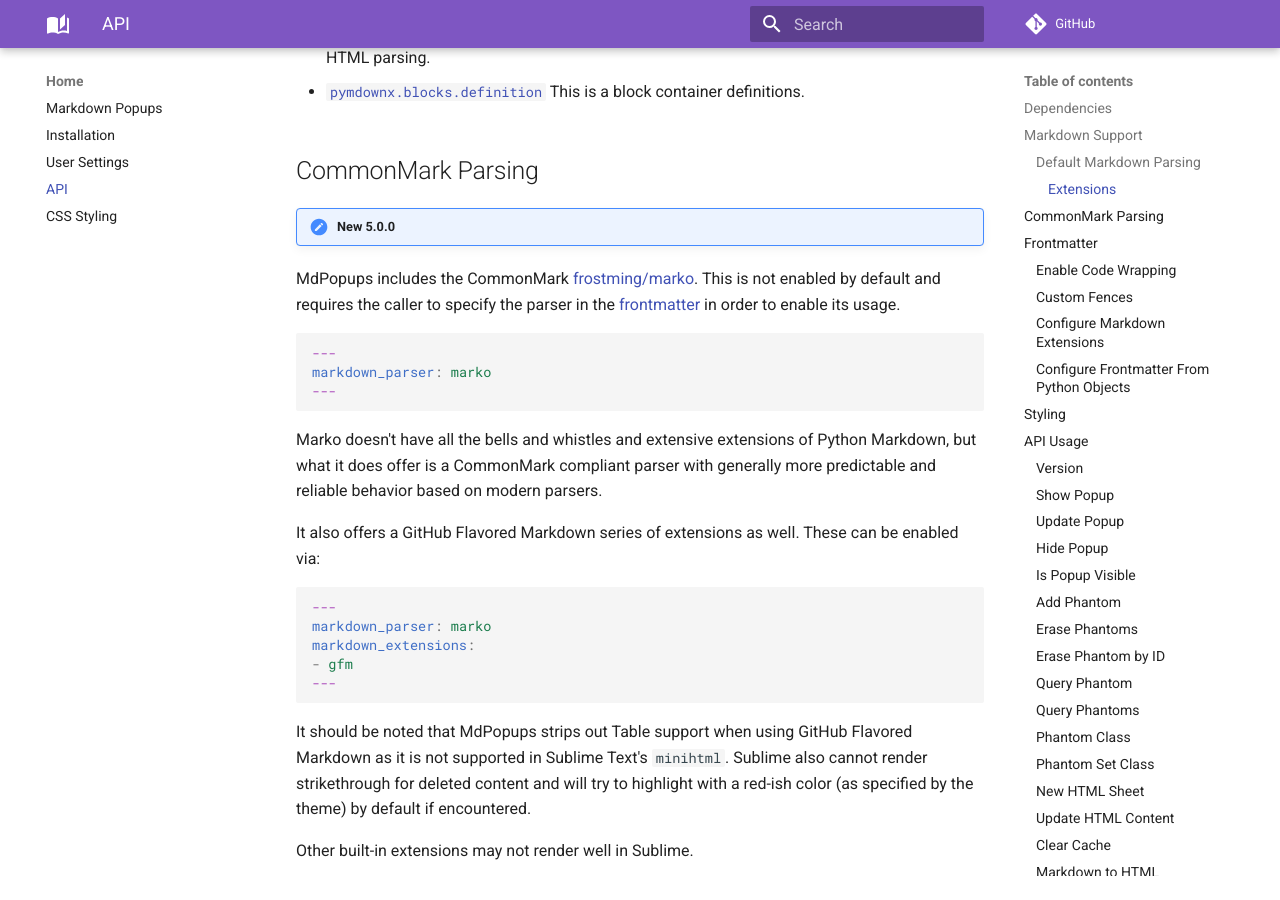
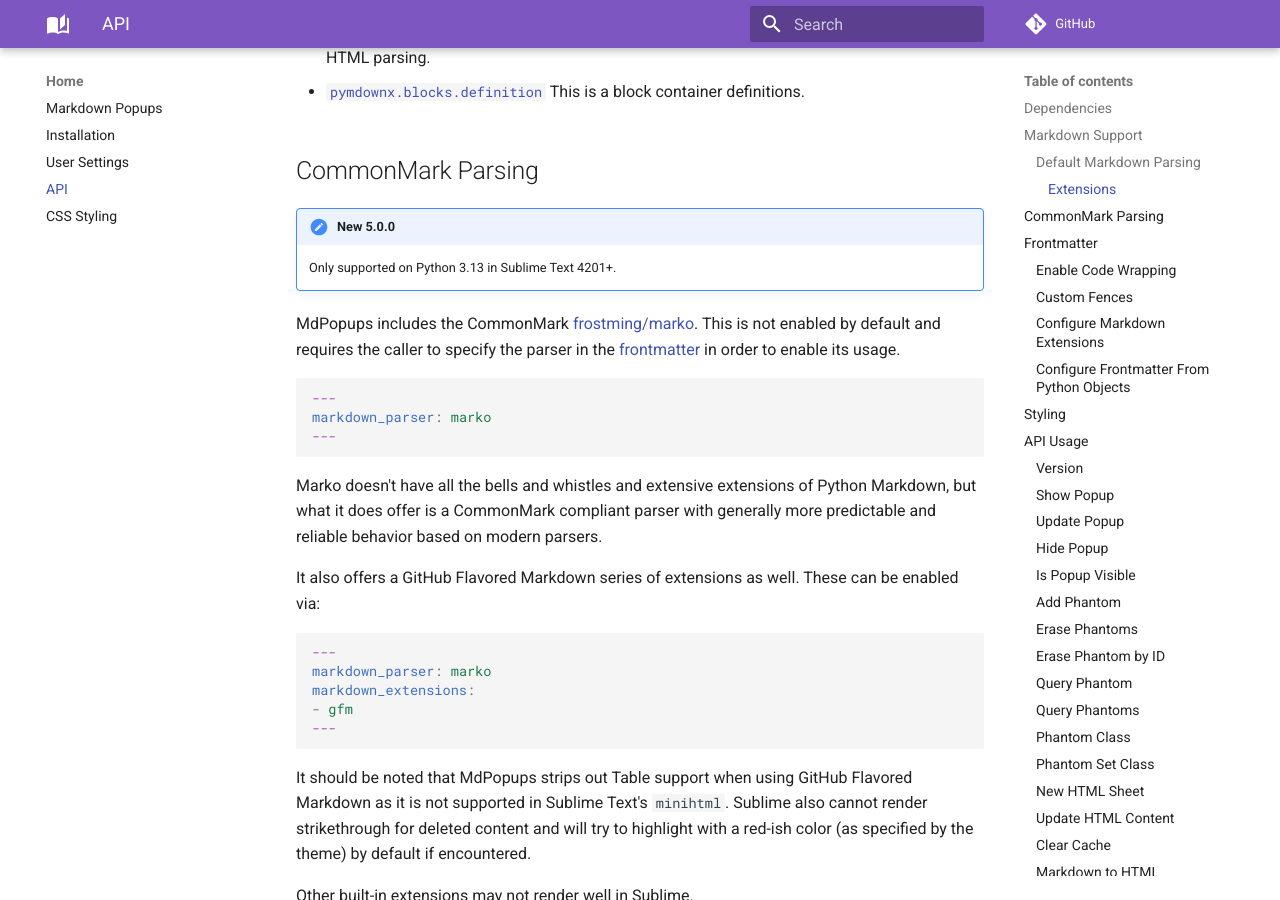
Before and after one commit to facelessuser/sublime-markdown-popups, an MkDocs documentation site: the page built from docs/src/markdown/api.md, in a window 1280 px wide and 900 px high, scrolled down 3265 px. Built offline with MkDocs 1.6.1 and Material for MkDocs 9.7.7, drawn with Linux system fonts in a browser that asks for light colours; comment, search, counter and statistics services are not loaded; some of the changed lines change nothing that is shown.

Commit message:
Fix doc link and add note

```diff
--- a/docs/src/markdown/api.md
+++ b/docs/src/markdown/api.md
@@ -42,7 +42,7 @@
 and extend the Markdown environment.
 
 /// tip | CommonMark Support
-If CommonMark support is desired, see how to configure the optional [CommonMark parser](#commonmark-parser)
+If CommonMark support is desired, see how to configure the optional [CommonMark parser](#commonmark-parsing)
 @frostming/marko. It doesn't have the same various extensions, but will provide a more modern, basic parsing of Markdown
 and provides a GitHub Flavored Markdown mode as well.
 ///
@@ -137,6 +137,7 @@
 ## CommonMark Parsing
 
 /// new | New 5.0.0
+Only supported on Python 3.13 in Sublime Text 4201+.
 ///
 
 MdPopups includes the CommonMark @frostming/marko. This is not enabled by default and requires the caller to specify the
```
